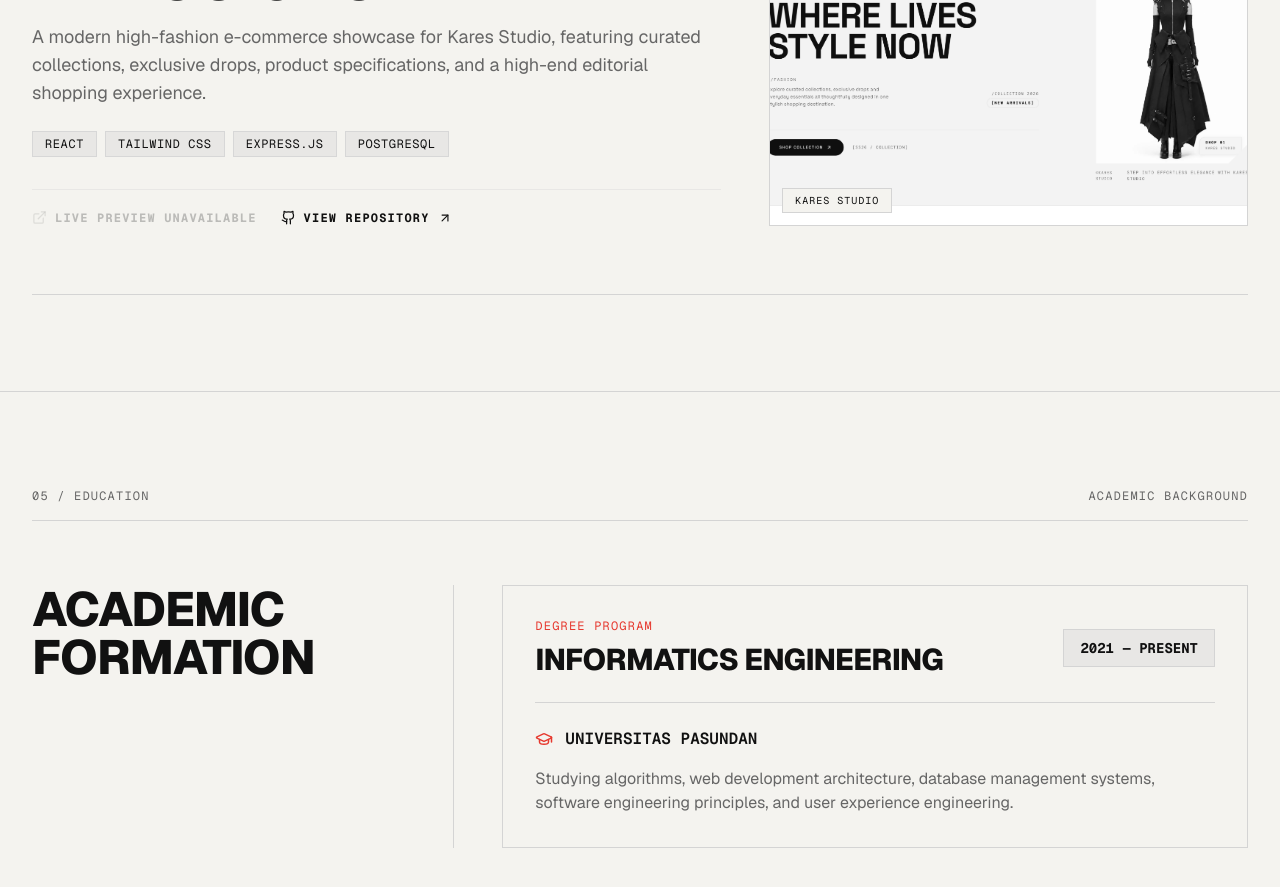
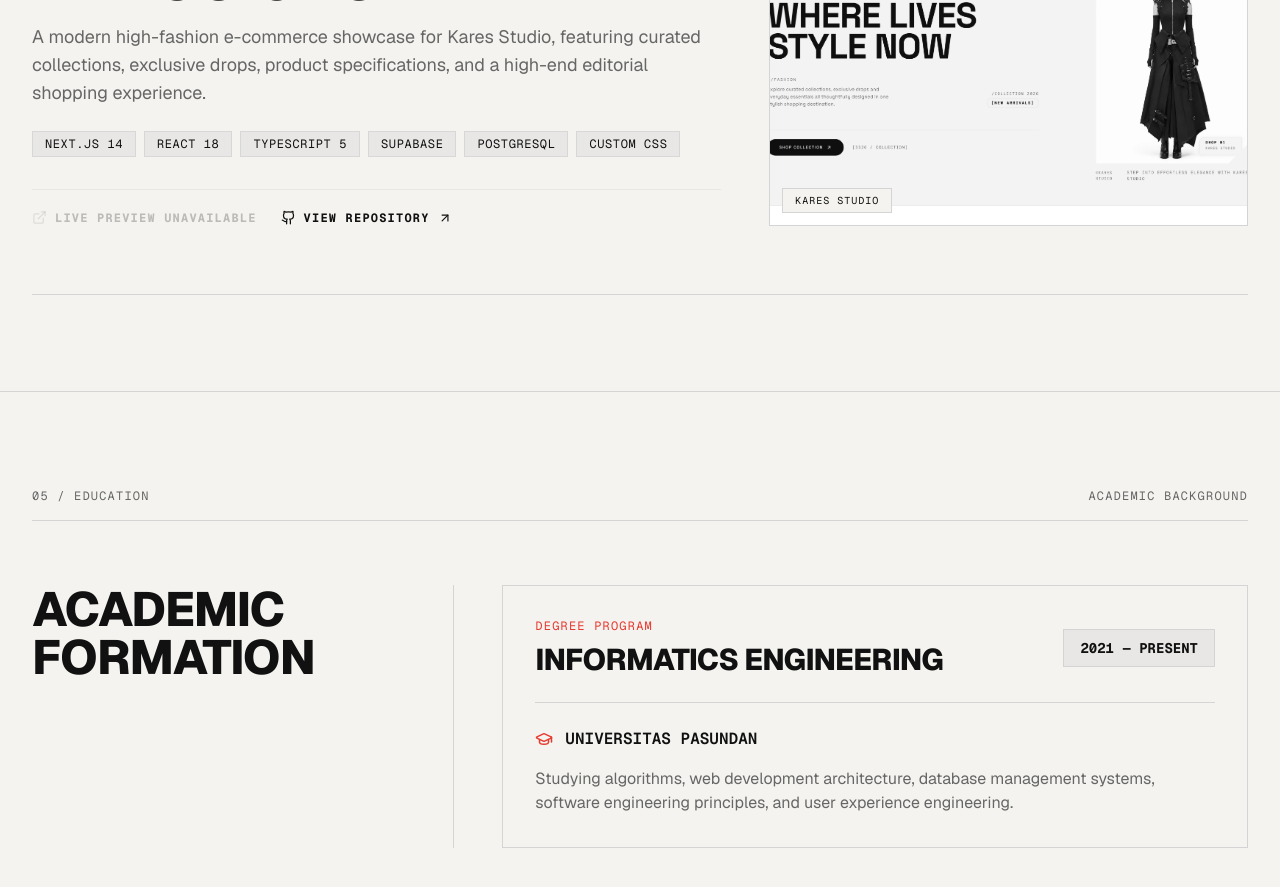
Before and after one commit to 4ntith3sis/Portofolio, a Next.js app: page / in a window 1280 px wide. Shown: the part 3900-4787 px from the top of the page. Built offline with nearby package versions, Linux system fonts and the light colour scheme.

Commit message:
chore: update Kares Studio tech stack details

```diff
--- a/src/data/projects.js
+++ b/src/data/projects.js
@@ -28,7 +28,7 @@ export const projects = [
     title: "Kares Studio",
     subtitle: "High-Fashion Showcase & E-commerce Platform",
     description: "A modern high-fashion e-commerce showcase for Kares Studio, featuring curated collections, exclusive drops, product specifications, and a high-end editorial shopping experience.",
-    technologies: ["React", "Tailwind CSS", "Express.js", "PostgreSQL"],
+    technologies: ["Next.js 14", "React 18", "TypeScript 5", "Supabase", "PostgreSQL", "Custom CSS"],
     image: "/projects/kares-studio.webp",
     sourceUrl: "https://github.com/daffaabdulfatah/Kares-Studio",
     featured: true
```
